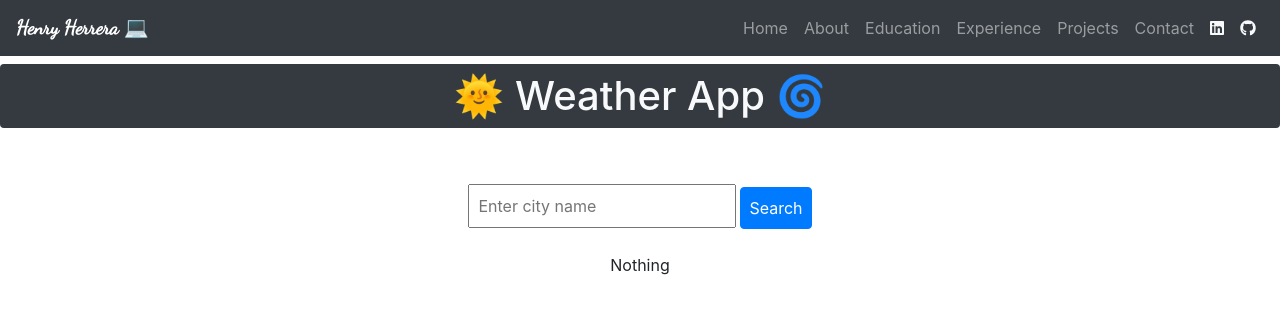
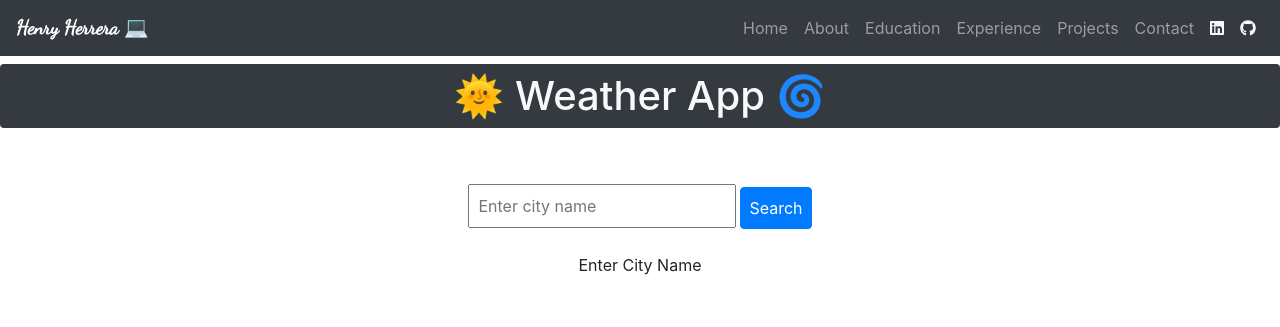
Before and after one commit to hjhm2018/my-portfolio, a React (Create React App) app: page /weatherapp in a window 1280 px wide. Shown: the top 327 px of the page. Built offline with nearby package versions, Linux system fonts and the light colour scheme; no server answers.

Commit message:
changed something

```diff
--- a/src/components/Weather.js
+++ b/src/components/Weather.js
@@ -58,7 +58,7 @@ export class Weather extends Component {
                         <p><span className="font-weight-bold">Max. Temp: </span> {this.state.weatherData.data.main.temp_max} ºC</p>
                         <p><span className="font-weight-bold">Min. Temp: </span>{this.state.weatherData.data.main.temp_min} ºC</p>
                     </>
-                    : "Nothing"
+                    : "Enter City Name"
                 }
             </div>
         )
```
